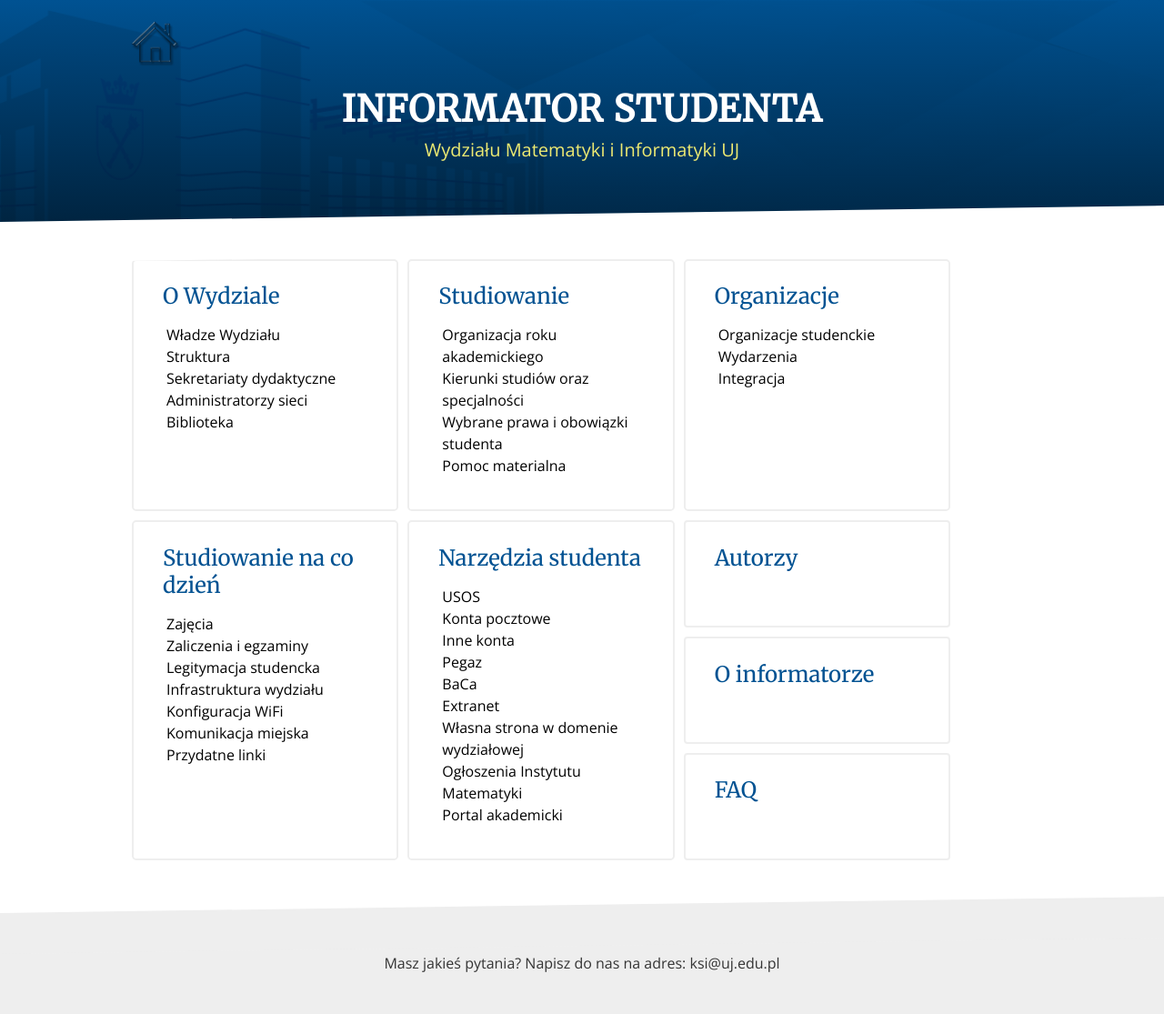
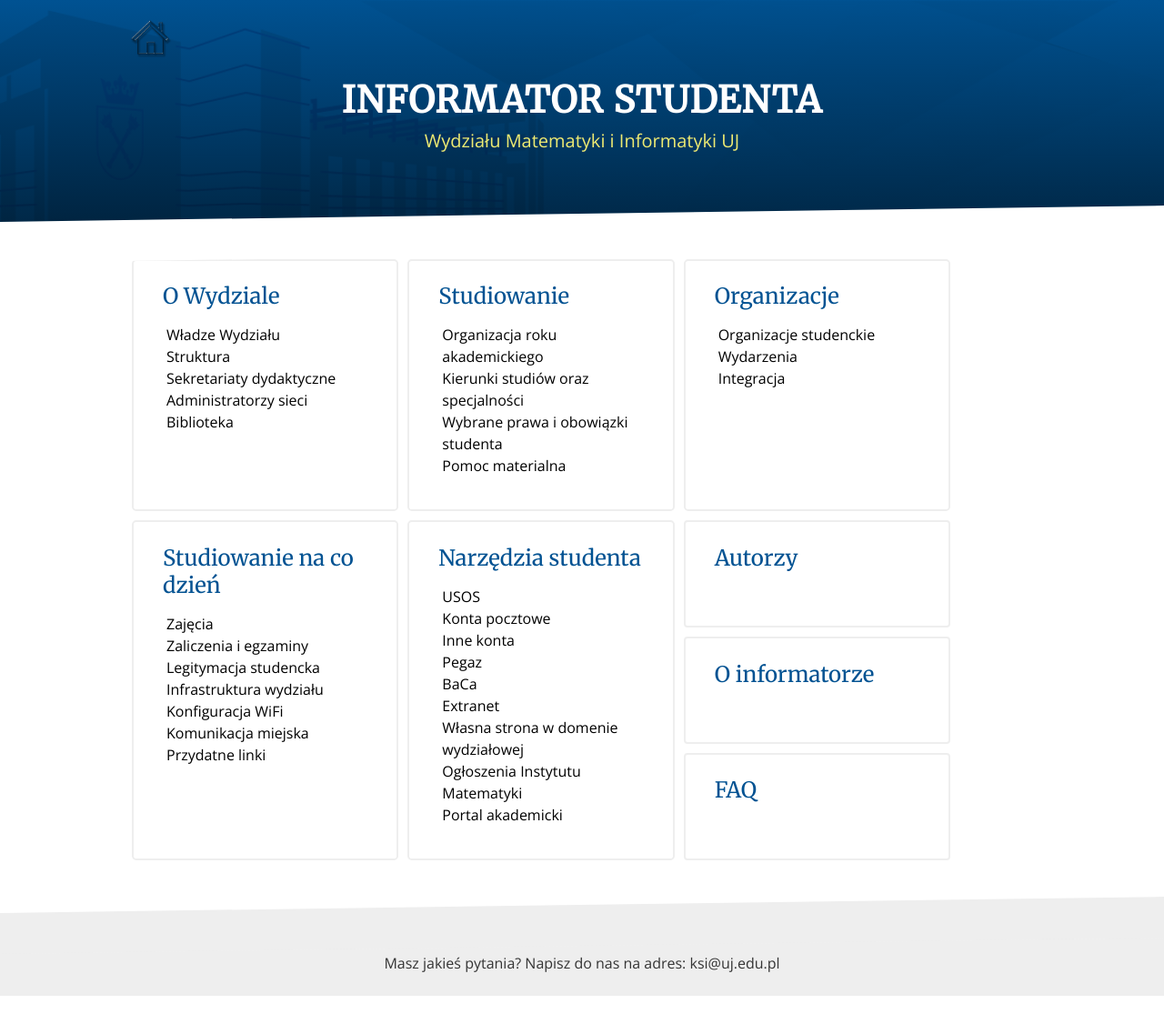
Before and after one commit to KSIUJ/informator, a Jekyll site: the page built from index.html, in a window 1280 px wide. Shown: the whole page at 91% size. Built offline with Jekyll 4.4.1, drawn with Linux system fonts in a browser that asks for light colours; nearby versions of some CDN libraries.

Commit message:
fix problem with footer

```diff
--- a/_layouts/default.html
+++ b/_layouts/default.html
@@ -29,7 +29,9 @@
     </div>
 </header>
 
+<div class="container-wrapper">
 {{ content }}
+</div>
 
 <footer>
     <span>Masz jakieś pytania? Napisz do nas na adres: ksi@uj.edu.pl</span>
--- a/_sass/base/_base.scss
+++ b/_sass/base/_base.scss
@@ -1,7 +1,7 @@
 * {
   box-sizing: border-box;
 }
-
+html,
 body {
   color: $color-text;
   font-size: 1rem;
@@ -11,6 +11,7 @@
   margin: 0;
   min-height: 300px;
   width: 100%;
+  height: 100%;
 }
 
 h1,
--- a/_sass/layout/_containers.scss
+++ b/_sass/layout/_containers.scss
@@ -9,6 +9,10 @@
   @include mq('sm') {
     margin-top: 30px;
   }
+}
+
+.container-wrapper {
+  min-height: calc(100vh - 430px);
 }
 
 .content {
--- a/_sass/layout/_footer.scss
+++ b/_sass/layout/_footer.scss
@@ -1,6 +1,6 @@
 footer {
   padding: 2em 0 0;
-  height: 100px;
+  height: 80px;
   width: 100%;
   background-color: $color-shade;
   margin-top: 4em;
@@ -11,4 +11,6 @@
   span {
     width: 60%;
   }
+
+
 }
--- a/_sass/layout/_header.scss
+++ b/_sass/layout/_header.scss
@@ -48,7 +48,7 @@
     margin: auto;
     img {
       margin-top: 1em;
-      height: 60px;
+      height: 50px;
       @include mq('xs') {
         height: 45px;
       }
```
